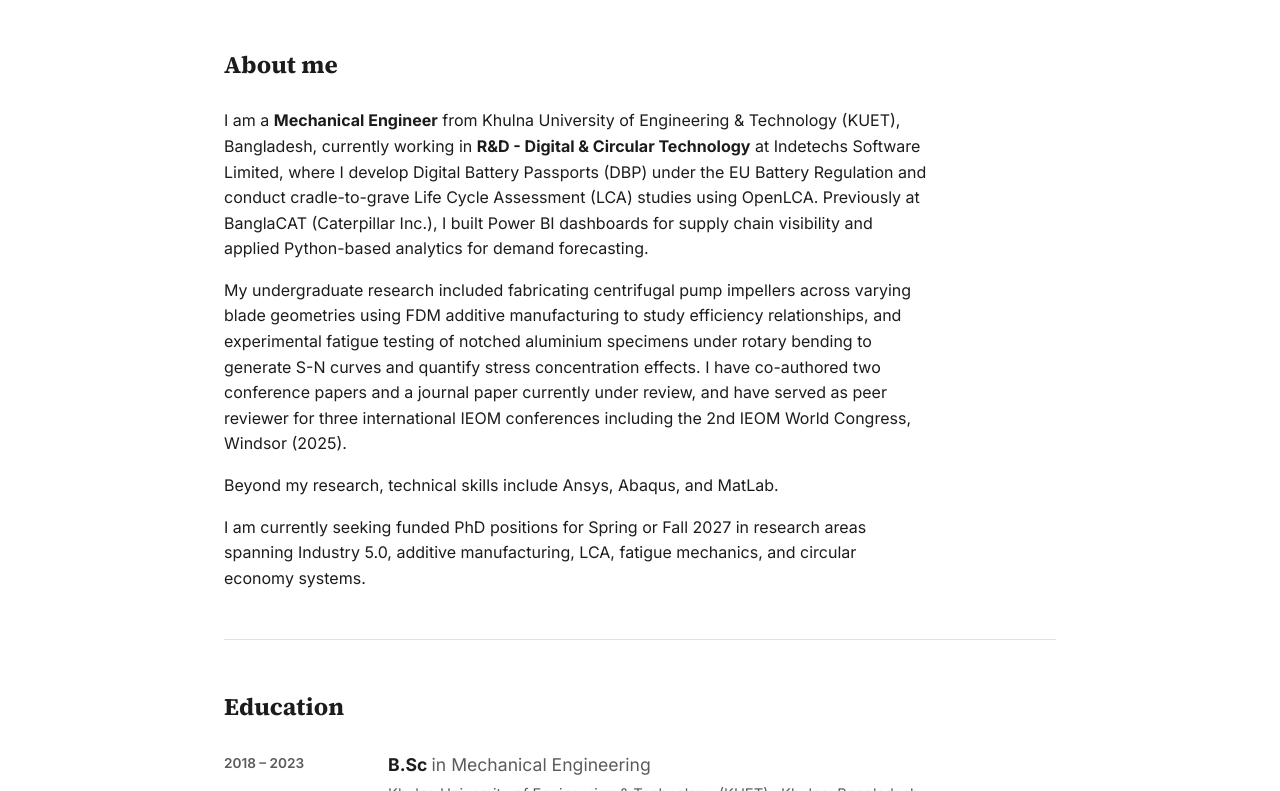
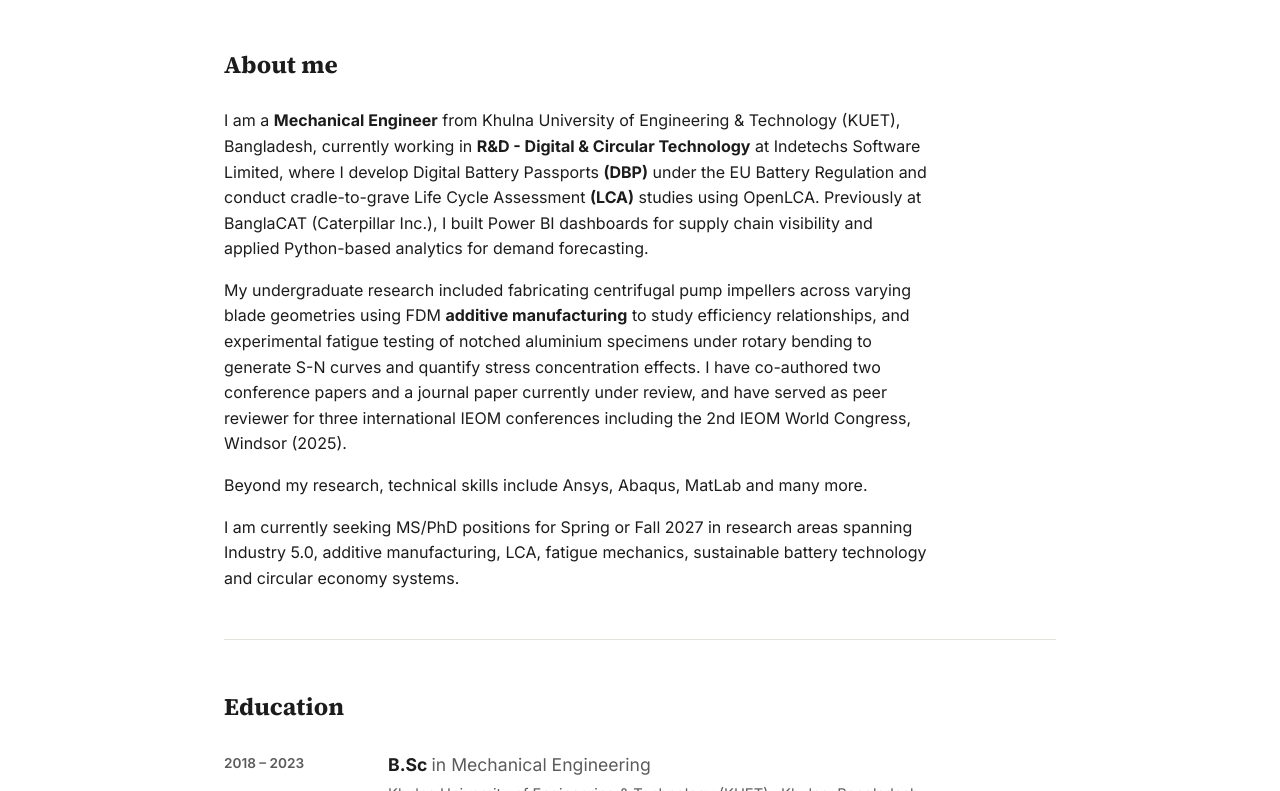
Before and after one commit to Sascho042/MMH, a plain HTML site: page index.html in a window 1280 px wide. Shown: the part 491-1282 px from the top of the page. Drawn offline with Linux system fonts and the light colour scheme.

Commit message:
Enhance HTML content with strong tags for emphasis

```diff
--- a/index.html
+++ b/index.html
@@ -50,18 +50,18 @@
     <div class="prose">
       <p>
         I am a <strong>Mechanical Engineer</strong> from Khulna University of Engineering & Technology (KUET), Bangladesh,
-        currently working in <strong> R&D - Digital & Circular Technology</strong> at Indetechs Software Limited, where I develop Digital Battery Passports (DBP) under the EU Battery Regulation and conduct cradle-to-grave Life Cycle Assessment (LCA) studies using OpenLCA.
+        currently working in <strong> R&D - Digital & Circular Technology</strong> at Indetechs Software Limited, where I develop Digital Battery Passports <strong>(DBP)</strong> under the EU Battery Regulation and conduct cradle-to-grave Life Cycle Assessment <strong>(LCA)</strong> studies using OpenLCA.
         Previously at BanglaCAT (Caterpillar Inc.), I built Power BI dashboards for supply chain visibility and applied Python-based analytics for demand forecasting.
       </p>
       <p>
-        My undergraduate research included fabricating centrifugal pump impellers across varying blade geometries using FDM additive manufacturing to study efficiency relationships, and experimental fatigue testing of notched aluminium specimens under rotary bending to generate S-N curves and quantify stress concentration effects. I have co-authored two conference papers and a journal paper currently under review, and have served as peer reviewer for three international IEOM conferences including the 2nd IEOM World Congress, Windsor (2025).
+        My undergraduate research included fabricating centrifugal pump impellers across varying blade geometries using FDM <strong>additive manufacturing</strong> to study efficiency relationships, and experimental fatigue testing of notched aluminium specimens under rotary bending to generate S-N curves and quantify stress concentration effects. I have co-authored two conference papers and a journal paper currently under review, and have served as peer reviewer for three international IEOM conferences including the 2nd IEOM World Congress, Windsor (2025).
       </p>
       <p>
         Beyond my research,
-        technical skills include Ansys, Abaqus, and MatLab.
+        technical skills include Ansys, Abaqus, MatLab and many more.
       </p>
       <p>
-         I am currently seeking funded PhD positions for Spring or Fall 2027 in research areas spanning Industry 5.0, additive manufacturing, LCA, fatigue mechanics, and circular economy systems.
+         I am currently seeking MS/PhD positions for Spring or Fall 2027 in research areas spanning Industry 5.0, additive manufacturing, LCA, fatigue mechanics, sustainable battery technology and circular economy systems.
       </p>
     </div>
   </section>
```
